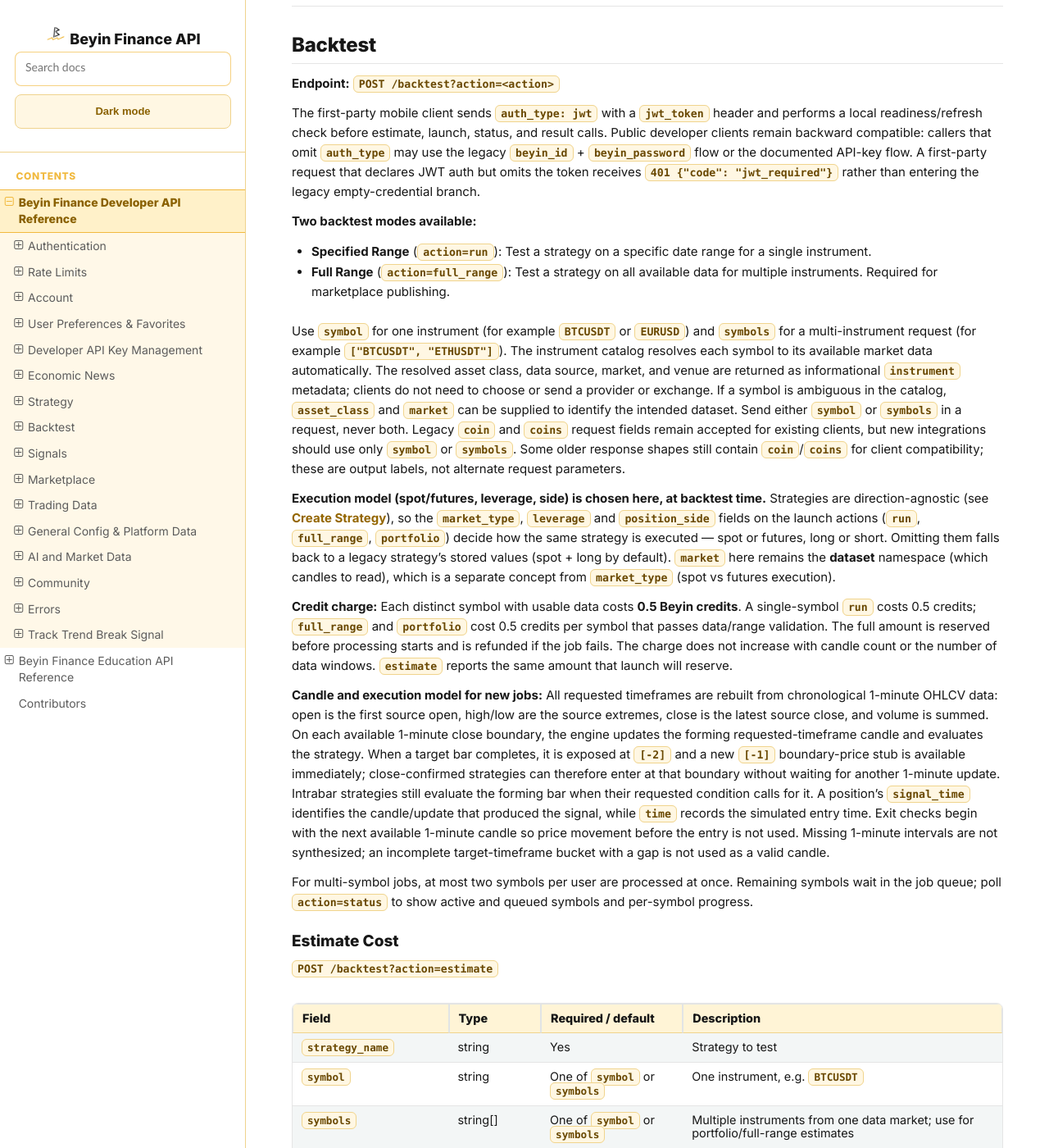
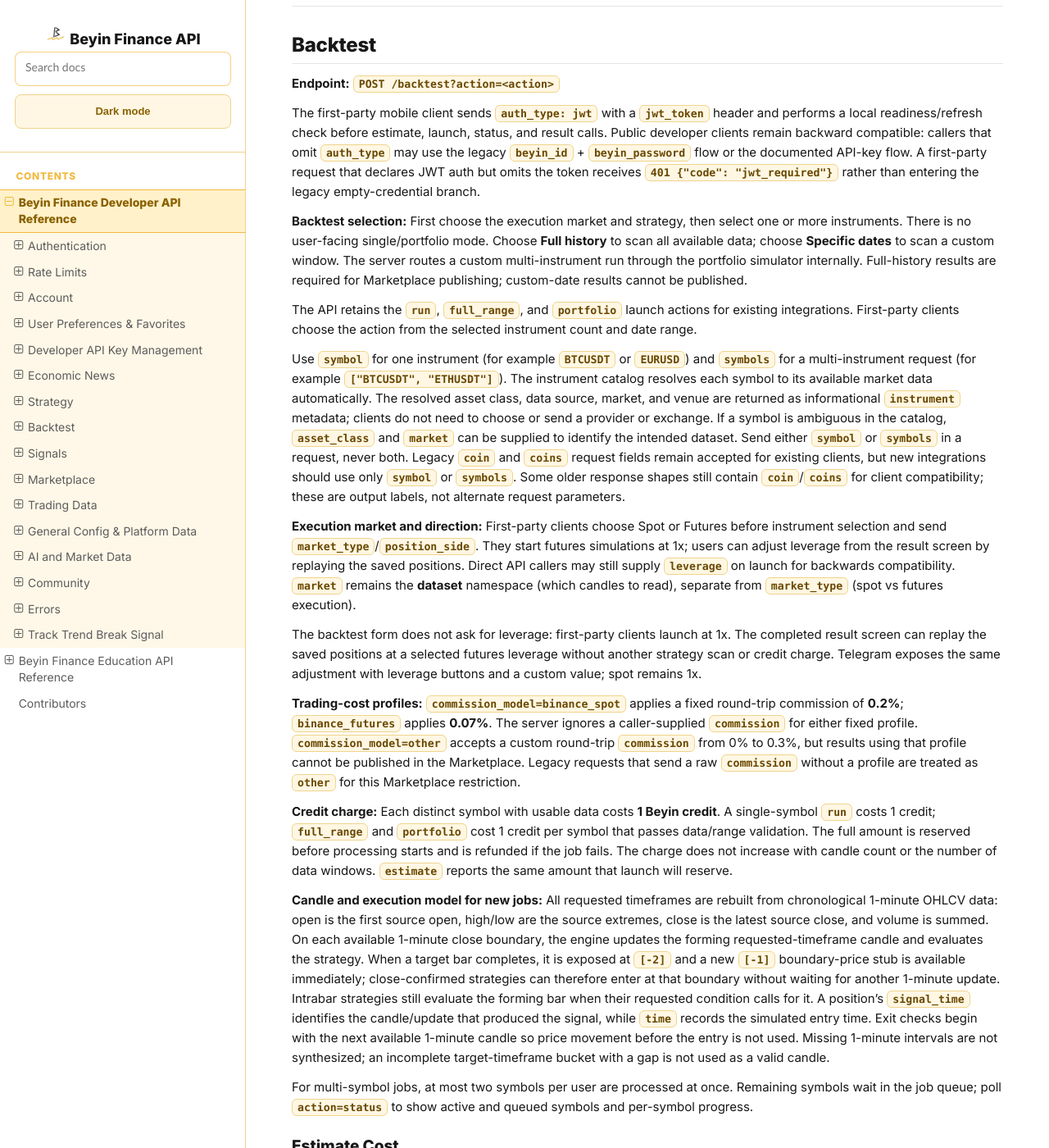
Before and after one commit to jnrbrain/Beyin-Finance, a Sphinx documentation site: the page built from docs/endpoints.md, in a window 1280 px wide and 1400 px high, scrolled down 32080 px. Shown: the whole window at 82% size. Built offline with Sphinx 7.4.7 and the Read the Docs theme 3.1.0, drawn with Linux system fonts in a browser that asks for light colours; some of the changed text lies outside the part shown.

Commit message:
docs: update backtest and AI chat reference

````diff
--- a/docs/endpoints.md
+++ b/docs/endpoints.md
@@ -1549,9 +1549,16 @@ the documented API-key flow. A first-party request that declares JWT auth but
 omits the token receives `401 {"code": "jwt_required"}` rather than entering
 the legacy empty-credential branch.
 
-**Two backtest modes available:**
-- **Specified Range** (`action=run`): Test a strategy on a specific date range for a single instrument.
-- **Full Range** (`action=full_range`): Test a strategy on all available data for multiple instruments. Required for marketplace publishing.
+**Backtest selection:** First choose the execution market and strategy, then
+select one or more instruments. There is no user-facing single/portfolio mode.
+Choose **Full history** to scan all available data; choose **Specific dates** to
+scan a custom window. The server routes a custom multi-instrument run through
+the portfolio simulator internally. Full-history results are required for
+Marketplace publishing; custom-date results cannot be published.
+
+The API retains the `run`, `full_range`, and `portfolio` launch actions for
+existing integrations. First-party clients choose the action from the selected
+instrument count and date range.
 
 Use `symbol` for one instrument (for example `BTCUSDT` or `EURUSD`) and
 `symbols` for a multi-instrument request (for example `["BTCUSDT",
@@ -1566,18 +1573,29 @@ but new integrations should use only `symbol` or `symbols`. Some older response
 shapes still contain `coin`/`coins` for client compatibility; these are output
 labels, not alternate request parameters.
 
-**Execution model (spot/futures, leverage, side) is chosen here, at backtest
-time.** Strategies are direction-agnostic (see [Create Strategy](#create-strategy)),
-so the `market_type`, `leverage` and `position_side` fields on the launch
-actions (`run`, `full_range`, `portfolio`) decide how the same strategy is
-executed — spot or futures, long or short. Omitting them falls back to a legacy
-strategy's stored values (spot + long by default). `market` here remains the
-**dataset** namespace (which candles to read), which is a separate concept from
-`market_type` (spot vs futures execution).
-
-**Credit charge:** Each distinct symbol with usable data costs **0.5 Beyin
-credits**. A single-symbol `run` costs 0.5 credits; `full_range` and `portfolio`
-cost 0.5 credits per symbol that passes data/range validation. The full amount is
+**Execution market and direction:** First-party clients choose Spot or Futures
+before instrument selection and send `market_type`/`position_side`. They start
+futures simulations at 1x; users can adjust leverage from the result screen by
+replaying the saved positions. Direct API callers may still supply `leverage` on
+launch for backwards compatibility. `market` remains the **dataset** namespace
+(which candles to read), separate from `market_type` (spot vs futures execution).
+
+The backtest form does not ask for leverage: first-party clients launch at 1x.
+The completed result screen can replay the saved positions at a selected futures
+leverage without another strategy scan or credit charge. Telegram exposes the
+same adjustment with leverage buttons and a custom value; spot remains 1x.
+
+**Trading-cost profiles:** `commission_model=binance_spot` applies a fixed
+round-trip commission of **0.2%**; `binance_futures` applies **0.07%**. The
+server ignores a caller-supplied `commission` for either fixed profile.
+`commission_model=other` accepts a custom round-trip `commission` from 0% to
+0.3%, but results using that profile cannot be published in the Marketplace.
+Legacy requests that send a raw `commission` without a profile are treated as
+`other` for this Marketplace restriction.
+
+**Credit charge:** Each distinct symbol with usable data costs **1 Beyin
+credit**. A single-symbol `run` costs 1 credit; `full_range` and `portfolio`
+cost 1 credit per symbol that passes data/range validation. The full amount is
 reserved before processing starts and is refunded if the job fails. The charge does
 not increase with candle count or the number of data windows. `estimate` reports the
 same amount that launch will reserve.
@@ -1609,7 +1627,7 @@ queued symbols and per-symbol progress.
 |-------|------|-------------------|-------------|
 | `strategy_name` | string | Yes | Strategy to test |
 | `symbol` | string | One of `symbol` or `symbols` | One instrument, e.g. `BTCUSDT` |
-| `symbols` | string[] | One of `symbol` or `symbols` | Multiple instruments from one data market; use for portfolio/full-range estimates |
+| `symbols` | string[] | One of `symbol` or `symbols` | Multiple instruments from one data market; estimate charges one credit for each with usable data |
 | `timeframe` | string | Yes | Strategy evaluation timeframe |
 | `asset_class` | string | Auto | Optional catalog disambiguation |
 | `market` | string | Auto | Optional dataset disambiguation |
@@ -1617,7 +1635,7 @@ queued symbols and per-symbol progress.
 
 **Response:**
 ```json
-{"action": "estimate", "timeframe": "4h", "total_candles": 8334, "source_timeframe": "1m", "source_candles": 2000000, "estimated_cost_credits": 0.5, "credits_per_coin": 0.5, "billable_coins": 1, "estimated_duration_seconds": 48, "estimated_duration_human": "48s", "estimated_runtime_seconds_per_chunk": 48, "runtime_budget_seconds": 550, "safe_runtime_seconds": 440, "within_runtime_budget": true, "estimated_source_rows_per_chunk": 200880, "warmup_source_rows_per_chunk": 7680, "lookahead_source_rows_per_chunk": 43200, "chunks": 14, "max_active_coins_per_user": 2, "current_credits": 7.35, "can_afford": true}
+{"action": "estimate", "timeframe": "4h", "total_candles": 8334, "source_timeframe": "1m", "source_candles": 2000000, "estimated_cost_credits": 1.0, "credits_per_coin": 1.0, "billable_coins": 1, "commission_model": "binance_spot", "commission": 0.2, "estimated_duration_seconds": 48, "estimated_duration_human": "48s", "estimated_runtime_seconds_per_chunk": 48, "runtime_budget_seconds": 550, "safe_runtime_seconds": 440, "within_runtime_budget": true, "estimated_source_rows_per_chunk": 200880, "warmup_source_rows_per_chunk": 7680, "lookahead_source_rows_per_chunk": 43200, "chunks": 14, "max_active_coins_per_user": 2, "current_credits": 7.35, "can_afford": true}
 ```
 
 `total_candles` describes the requested timeframe; `source_candles` describes
@@ -1643,7 +1661,7 @@ lookahead rows.
 
 **Response:**
 ```json
-{"action": "info", "coin": "BTC", "symbol": "BTCUSDT", "instrument": {"asset_class": "crypto", "provider": "binance", "market": "spot", "exchange": "BINANCE", "symbol": "BTCUSDT"}, "timeframe": "4h", "data_range": {"first_ts": 1514764800, "last_ts": 1784476800, "first_date": "2018-01-01", "last_date": "2026-07-19", "total_candles": 18730, "source_timeframe": "1m", "source_candles": 4495200}, "strategy": {"slug": "emacross", "candle_count": 32}, "cost_preview": {"credits_if_full": 0.5, "credits_per_coin": 0.5}, "current_credits": 7.35}
+{"action": "info", "coin": "BTC", "symbol": "BTCUSDT", "instrument": {"asset_class": "crypto", "provider": "binance", "market": "spot", "exchange": "BINANCE", "symbol": "BTCUSDT"}, "timeframe": "4h", "data_range": {"first_ts": 1514764800, "last_ts": 1784476800, "first_date": "2018-01-01", "last_date": "2026-07-19", "total_candles": 18730, "source_timeframe": "1m", "source_candles": 4495200}, "strategy": {"slug": "emacross", "candle_count": 32}, "cost_preview": {"credits_if_full": 1.0, "credits_per_coin": 1.0}, "current_credits": 7.35}
 ```
 
 ### List Available Timeframes
@@ -1678,9 +1696,10 @@ directly.
 | `timeframe` | string | Required | Strategy evaluation timeframe, e.g. `4h` |
 | `start_ts` / `end_ts` | number | Required | Start and end Unix timestamps |
 | `market_type` | string | `spot` | `spot` or `futures` execution model; spot is long-only and 1x |
-| `leverage` | number | `3` for futures | Futures leverage, 1–125; spot forces 1x |
+| `leverage` | number | `1` in first-party clients | API clients may set 1–125 for futures. First-party clients adjust leverage on the result screen; spot forces 1x. |
 | `position_side` | string | `long` | `long` or `short`; spot forces `long`; alias `side` |
-| `commission` | number | `0.2` | Round-trip commission percentage |
+| `commission_model` | string | Derived from market | For crypto, the server applies 0.2% on Spot and 0.07% on Futures; it normalizes a mismatched Binance profile to the selected execution market. Non-crypto data uses `other`. `other` accepts the supplied 0–0.3 `commission` and is not Marketplace eligible. |
+| `commission` | number | `0.2` | Custom round-trip commission percentage used only with `commission_model=other`; fixed Binance profiles ignore this field. |
 | `position_pct` | number | `100` | Percent of the current simulated balance committed to each single-run trade; it directly changes the equity curve and final balance |
 | `min_gap_candles` | integer | `ceil(max(timeframe seconds, MIN_SIGNAL_INTERVAL_SECONDS) / timeframe seconds)`; the current live interval defaults to 3600 seconds | Minimum strategy-timeframe candle steps between accepted entries; signals inside the gap are skipped. Backtest callers may override it explicitly. |
 | `max_hold_days` | integer | `30` | Maximum holding period, 1–365 days; `max_wait_days` remains a legacy alias |
@@ -1701,7 +1720,6 @@ directly.
   position before its deadline, it closes at the open of the first available 1-minute candle
   whose timestamp is at or after that deadline. The old `max_wait_days` key remains accepted for
   queued legacy requests.
-- **Spread assumption:** this request does not accept a spread estimate. The simulator uses `0%` because a symbol alone does not provide historical spread data. This is separate from `commission` and does not model live slippage.
 - **signal_filter_mode = `clamp`** (default): the engine raises a TP below the cost-aware gross floor, caps TP distances above `max_profit_pct`, and adjusts SL distances outside the configured min/max range. A signal is skipped if the required TP floor exceeds `max_profit_pct`.
 - **signal_filter_mode = `reject`:** the mandatory cost-aware TP floor is still applied. A signal is skipped if the floor exceeds `max_profit_pct`, if its TP is above the configured maximum, or if its SL entry distance falls outside the configured min/max range. Other TP/SL prices are not adjusted in this mode.
 - **min/max profit/loss** settings are passed to the strategy function as ratio parameters (`min_profit_ratio`, `max_profit_ratio`, `max_loss_ratio`, `min_loss_ratio`). `min_profit_ratio` is the gross TP floor computed from commission, spread, and the minimum net return; the other ratios express the configured TP/SL distance bounds.
@@ -1768,7 +1786,7 @@ backtest applies the maximum holding-time exit (30 days by default).
 
 **Response:**
 ```json
-{"action": "run", "mode": "async_chunked", "job_id": "1784936800_6a2326", "cost_credits": 0.5, "remaining_credits": 6.85, "chunks": 1, "status": "dispatched", "poll_actions": {"status": "?action=status&job_id=1784936800_6a2326", "result": "?action=result&job_id=1784936800_6a2326"}}
+{"action": "run", "mode": "async_chunked", "job_id": "1784936800_6a2326", "cost_credits": 1.0, "remaining_credits": 6.35, "chunks": 1, "status": "dispatched", "poll_actions": {"status": "?action=status&job_id=1784936800_6a2326", "result": "?action=result&job_id=1784936800_6a2326"}}
 ```
 
 ### Full Range Backtest (for Marketplace)
@@ -1783,6 +1801,8 @@ backtest applies the maximum holding-time exit (30 days by default).
 | `asset_class` | string | Auto | Optional catalog disambiguation |
 | `market` | string | Auto | Optional dataset disambiguation |
 | `max_hold_days` | integer | `30` | Maximum holding period, 1–365 days |
+| `commission_model` | string | Derived from market | Crypto Spot uses fixed 0.2%, Crypto Futures uses fixed 0.07%; non-crypto data uses `other` (custom cost, not Marketplace eligible) |
+| `commission` | number | `0.2` | Used only for `commission_model=other`; fixed Binance profiles ignore it |
 
 Each requested instrument is processed separately; longer histories may
 be split into multiple data windows. New jobs rebuild the selected timeframe
@@ -1798,7 +1818,7 @@ All symbols in one multi-symbol request must resolve to the same data market.
 
 **Response:**
 ```json
-{"action": "full_range", "job_id": "1784936800_fr_abc", "coins": ["BTC", "ETH", "SOL"], "chunks": 3, "cost_credits": 1.5, "remaining_credits": 5.85, "status": "dispatched", "poll_actions": {"status": "?action=status&job_id=1784936800_fr_abc", "result": "?action=result&job_id=1784936800_fr_abc"}}
+{"action": "full_range", "job_id": "1784936800_fr_abc", "coins": ["BTC", "ETH", "SOL"], "chunks": 3, "cost_credits": 3.0, "remaining_credits": 4.35, "status": "dispatched", "poll_actions": {"status": "?action=status&job_id=1784936800_fr_abc", "result": "?action=result&job_id=1784936800_fr_abc"}}
 ```
 
 ### Launch Portfolio Backtest
@@ -1810,7 +1830,7 @@ split into `divide` position slots: each position uses
 `current balance / divide`, at most `divide` positions are open at once, and
 at most one position per symbol at a time. Signals that arrive with no free
 slot are skipped (and counted). Commission is applied as in single-symbol
-runs; spread defaults to 0% because historical spread data is unavailable.
+runs; the selected commission profile is applied.
 
 The portfolio uses the same 1-minute source and exit rules as `run`. Set
 `max_hold_days` to override the 30-day maximum holding period. At most two symbols
@@ -1826,7 +1846,8 @@ are processed at a time per user; any other selected symbols are queued.
 | `max_hold_days` | integer | `30` | Maximum holding period, 1–365 days |
 | `divide` | integer | Number of symbols | 1–min(20, unique selected symbols) position slots; higher values are clamped to this maximum |
 | `initial_balance` | number | `100` | Shared starting balance |
-| `commission` | number | `0.2` | Round-trip commission percentage |
+| `commission` | number | `0.2` | Round-trip commission percentage; fixed Binance profiles override caller input |
+| `commission_model` | string | Derived from market | Crypto Spot uses fixed 0.2%, Crypto Futures uses fixed 0.07%; non-crypto data uses `other` (custom 0–0.3%; not Marketplace eligible) |
 | `start_ts` / `end_ts` | integer | Optional | Unix seconds; omitted means each symbol's full available history |
 
 **Example body:**
@@ -1836,7 +1857,7 @@ are processed at a time per user; any other selected symbols are queued.
 
 **Response:**
 ```json
-{"action": "portfolio", "job_id": "pf_1784936800_ab12cd", "coins": ["BTC", "ETH", "SOL"], "divide": 3, "initial_balance": 100, "chunks": 3, "cost_credits": 1.5, "remaining_credits": 5.85, "status": "dispatched", "poll_actions": {"status": "?action=status&job_id=pf_1784936800_ab12cd", "result": "?action=result&job_id=pf_1784936800_ab12cd"}}
+{"action": "portfolio", "job_id": "pf_1784936800_ab12cd", "coins": ["BTC", "ETH", "SOL"], "divide": 3, "initial_balance": 100, "chunks": 3, "cost_credits": 3.0, "remaining_credits": 4.35, "status": "dispatched", "poll_actions": {"status": "?action=status&job_id=pf_1784936800_ab12cd", "result": "?action=result&job_id=pf_1784936800_ab12cd"}}
 ```
 
 The portfolio result (fetched with `action=result`) contains, in addition to
@@ -1972,7 +1993,7 @@ when a multi-coin job is waiting for earlier coins to finish.
     "best_trade_pct": 5.33, "worst_trade_pct": -10.45
   },
   "all_positions": [], "trades": [],
-  "total_positions": 15, "total_trades": 7, "cost_credits": 0.5
+  "total_positions": 15, "total_trades": 7, "cost_credits": 1.0
 }
 ```
 
@@ -2053,13 +2074,18 @@ When `tp_mode` or `stop_fill_model` is supplied, the API replays the job's saved
 {"action": "result_trades", "job_id": "1784936800_6a2326", "offset": 0, "limit": 100, "total": 2450, "has_more": true, "trades": []}
 ```
 
-### Recalculate Portfolio Divide
+### Recalculate Saved Backtest Positions
 
 `POST /backtest?action=resimulate_divide`
 
-Replays saved positions with a different portfolio allocation. It does not
-start a new backtest scan or charge credits. The maximum is the smaller of 20 and the
-number of unique symbols in the original portfolio; higher values are clamped.
+Replays saved positions with updated portfolio sizing and/or futures leverage.
+It does not start a new backtest scan or charge credits. For a single-coin or
+full-history result, `leverage` replays the same saved entries, fills and exits
+at the selected multiplier. For a portfolio result, leverage is combined with
+the chosen allocation settings. Spot remains at 1x. If portfolio-sizing fields
+are omitted, the saved job settings are retained. The divide maximum is the
+smaller of 20 and the number of unique symbols in the original portfolio;
+higher values are clamped.
 
 | Field | Type | Required / default | Description |
 |-------|------|-------------------|-------------|
@@ -2069,13 +2095,14 @@ number of unique symbols in the original portfolio; higher values are clamped.
 | `fixed_amount` | number | Required when `fixed` | Positive stake per position. A signal is skipped if available balance cannot cover it. |
 | `risk_pct` | number | Required when `risk_pct` (`0.1`–`100`) | Target stop-out loss as a percentage of available free balance. Position size accounts for stop distance, leverage, and modeled commission/spread; the model caps a position loss at its full stake. |
 | `initial_balance` | number | Saved job value | Optional positive starting-balance override |
+| `leverage` | integer | Saved job value | Optional futures replay leverage, 1–125; spot is forced to 1x |
 
 Risk sizing is a backtest estimate: a forced exit, a gap in source data, or an
 execution price beyond the modeled stop can produce a different realized loss.
 
 **Example body:**
 ```json
-{"job_id": "1784936800_6a2326", "divide": 3, "position_mode": "compound", "initial_balance": 1000}
+{"job_id": "1784936800_6a2326", "divide": 3, "position_mode": "compound", "initial_balance": 1000, "leverage": 5}
 ```
 
 ### Walk-Forward Analysis
@@ -2149,7 +2176,7 @@ The legacy `{strategy_name, backtest_key}` request remains backward compatible.
 
 **Response:**
 ```json
-{"ok": true, "data": {"backtests": [{"job_id": "...", "strategy_name": "emacross", "coin": "BTC", "timeframe": "4h", "cost_credits": 0.5, "created_at": 1784936800, "summary": {"total_trades": 7, "win_rate": 71.43, "total_return_pct": 5.46}}], "count": 1, "last_evaluated_key": "base64...", "has_more": true}}
+{"ok": true, "data": {"backtests": [{"job_id": "...", "strategy_name": "emacross", "coin": "BTC", "timeframe": "4h", "cost_credits": 1.0, "created_at": 1784936800, "summary": {"total_trades": 7, "win_rate": 71.43, "total_return_pct": 5.46}}], "count": 1, "last_evaluated_key": "base64...", "has_more": true}}
 ```
 
 Filtering is applied before pagination. The cursor represents the last
@@ -2466,7 +2493,7 @@ page. Malformed cursors and non-integer page sizes return HTTP 400.
 | `requested_coins` | string[] | Yes | Non-empty list of coins to list |
 
 :::{warning}
-Requirements for `signal_mode=full`: Must have a successful `full_range` backtest using the auditable `body` TP + `wick` SL model. Only coins with positive return, at least 10 trades, and a per-trade geometric gain strictly above 1.001 are listed; others are rejected (`negative_return`, `insufficient_trades`, `low_per_trade_gain`, or `no_backtest_data`). A new result with an incompatible exit model is rejected as `exit_model_not_marketplace_compatible`. `signal_mode=signal_only` requires no backtest and lists every requested coin.
+Requirements for `signal_mode=full`: Must have a successful full-history `full_range` backtest using Binance Spot (fixed 0.2%) or Binance Futures (fixed 0.07%) costs and the auditable `body` TP + `wick` SL model. Custom-date results and results using `commission_model=other` cannot be published. Only coins with positive return, at least 10 trades, and a per-trade geometric gain strictly above 1.001 are listed; others are rejected (`negative_return`, `insufficient_trades`, `low_per_trade_gain`, or `no_backtest_data`). A new result with an incompatible exit model is rejected as `exit_model_not_marketplace_compatible`. `signal_mode=signal_only` requires no backtest and lists every requested coin.
 :::
 
 Marketplace listing names are globally disambiguated by appending the creator's
@@ -3093,6 +3120,16 @@ request deducts `0.03` credits and returns `cevap` plus optional structured
 and the endpoint returns HTTP 503. Insufficient credits return HTTP 402 with
 `{"hata":"Yetersiz kredi","gerekli":0.03}`.
 
+Send a unique `Idempotency-Key` header for each new message. Reuse the same key
+only when retrying that exact message after a timeout or uncertain network
+result. The server keeps the result for seven days, so a retry returns the
+original answer or failure without charging a second time. Reusing a key with a
+different message returns HTTP 409 (`idempotency_key_conflict`). A duplicate
+that is still running returns HTTP 409 (`ai_chat_in_progress`) with a
+`Retry-After` header; retry the same message with the same key after that delay.
+When the server confirms a failure and refund, it returns
+`ai_chat_failed_refunded`; a later intentional attempt must use a new key.
+
 **Response:**
 ```json
 {"cevap": "...", "veri": {"coin": "BTCUSDT", "market_ratings": []}}
@@ -3603,12 +3640,13 @@ follow the rule above and only sign out on `"code": "session_expired"`.
 ### Backtest estimate modes
 
 `POST /backtest?action=estimate` accepts the common strategy, coin(s), and
-timeframe fields. Without timestamps it estimates a multi-coin `full_range`
-operation, including its success charge. When both `start_ts` and `end_ts` are
-provided it estimates a single-coin `run`, clips the timestamps to available
-data, and returns the range candle count and standard run cost. Supplying only
-one timestamp, an inverted range, or multiple coins in range mode returns 400.
-The response includes `mode`, either `full_range` or `range`.
+timeframe fields. Without timestamps it estimates a full-history `full_range`
+operation at one credit per billable coin. With timestamps it estimates a
+date-range `run`, or a portfolio simulation when the caller sets
+`mode=portfolio` for multiple instruments. Custom-date results are not eligible
+for Marketplace publishing. Supplying only one timestamp or an inverted range
+returns 400. The response includes the fixed/custom `commission_model` and
+effective `commission` used in the estimate.
 
 ---
 
````
Also changed, not shown: other parts of docs/endpoints.md (+1 -1 lines).
